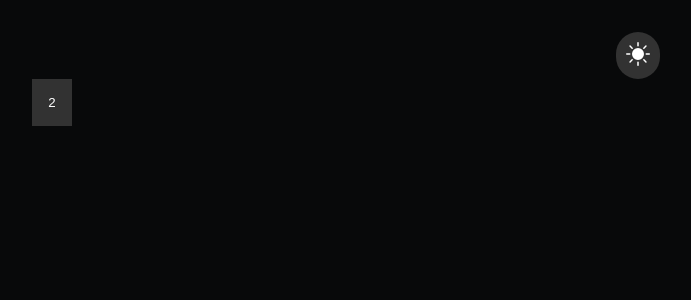
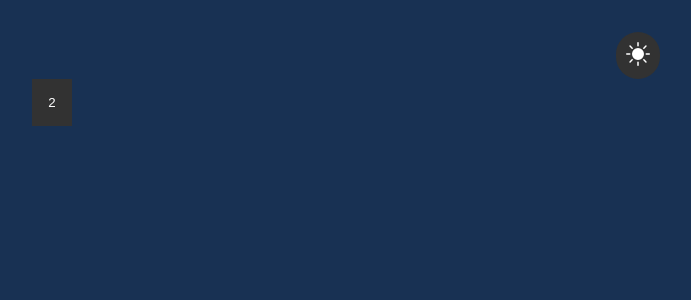
Before and after one commit to roninJosue/calculator, a React (Create React App) app: page / in a window 1280 px wide. Shown: the top 300 px of the page, without its empty margins (588-1279 px from the left). Built offline with nearby package versions, Linux system fonts and the light colour scheme.

Commit message:
Change favicon and app name

```diff
--- a/public/index.html
+++ b/public/index.html
@@ -2,7 +2,7 @@
 <html lang="en">
   <head>
     <meta charset="utf-8" />
-    <link rel="icon" href="%PUBLIC_URL%/favicon.ico" />
+    <link rel="icon" href="%PUBLIC_URL%/favicon.jpg" />
     <meta name="viewport" content="width=device-width, initial-scale=1" />
     <meta name="theme-color" content="#000000" />
     <meta
@@ -24,7 +24,7 @@
       work correctly both with client-side routing and a non-root public URL.
       Learn how to configure a non-root public URL by running `npm run build`.
     -->
-    <title>React App</title>
+    <title>Calculator App</title>
   </head>
   <body>
     <noscript>You need to enable JavaScript to run this app.</noscript>
--- a/src/styles/theme.js
+++ b/src/styles/theme.js
@@ -8,7 +8,7 @@ export const lightTheme = {
   operatorButtonActiveBg: '#f9f8fc',
   equalButtonBg: '#266c88',
   equalButtonHoverBg: '#3b7993',
-  bodyBg: '#155592'
+  bodyBg: '#183153'
 }
 
 export const darkTheme = {
@@ -21,5 +21,6 @@ export const darkTheme = {
   operatorButtonActiveBg: '#28272d',
   equalButtonBg: '#6fc4d5',
   equalButtonHoverBg: '#67b3c3',
-  bodyBg: '#08090A'
+  bodyBg: '#183153'
+  //bodyBg: '#08090A'
 }
```
Also changed, not shown: public/favicon.jpg (added), public/manifest.json.
